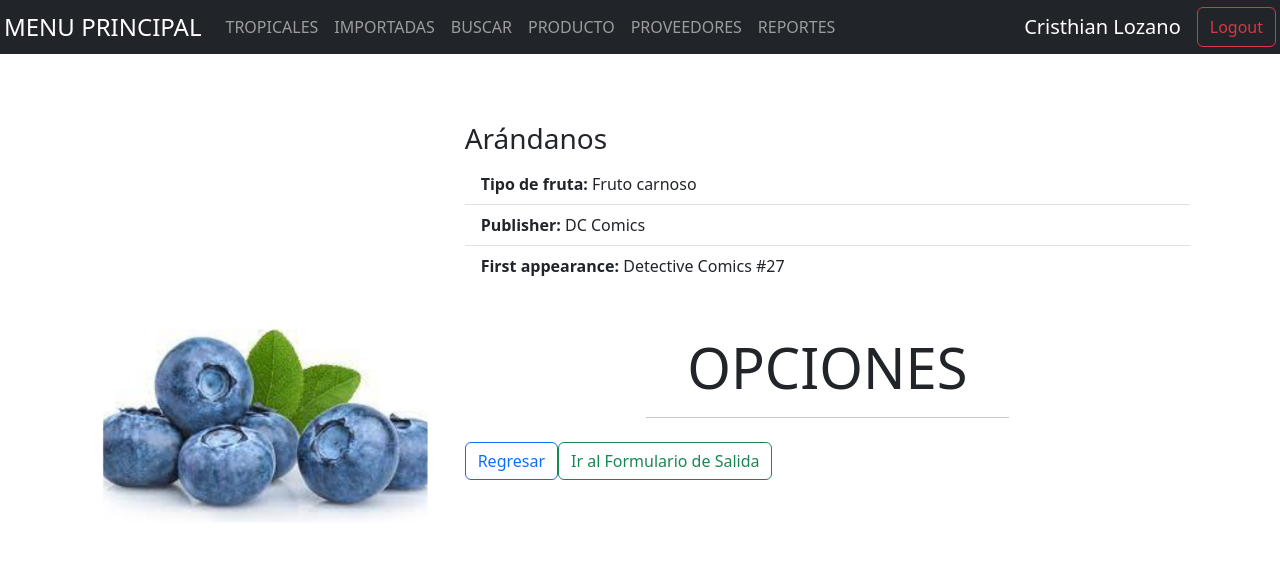
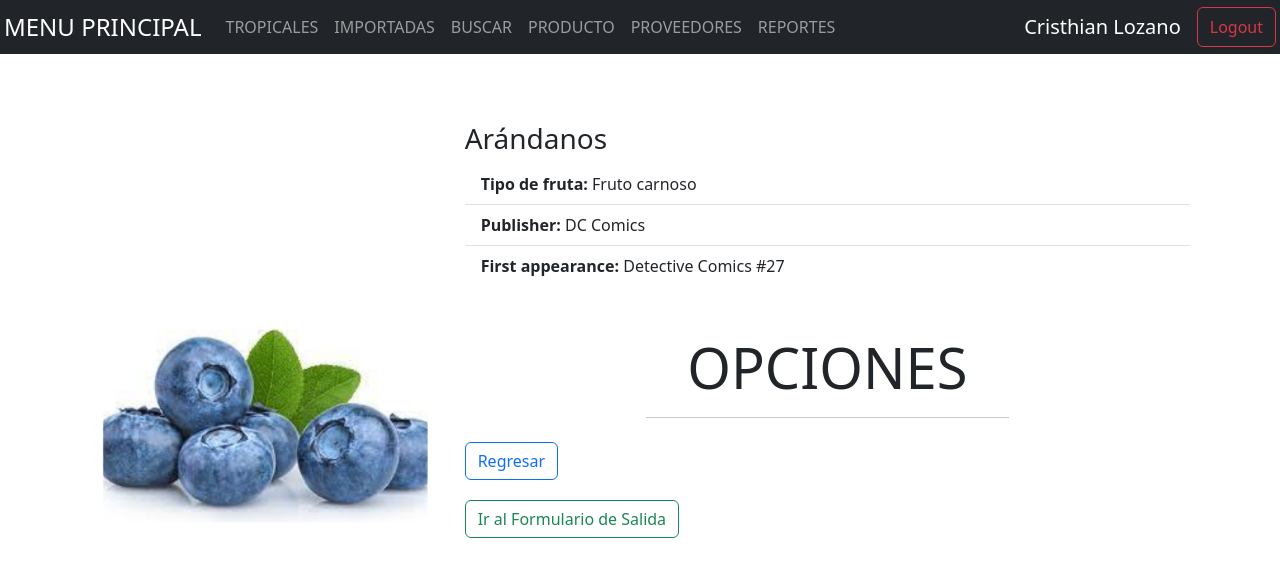
Before and after one commit to Cristian1805/Aplicacion-trabajo-de-grado, a React (Vite) app: page /hero/dc-arandanos in a window 1280 px wide. Shown: the top 576 px of the page. Built offline with nearby package versions, Linux system fonts and the light colour scheme.

Commit message:
Pagina registro de usuario

```diff
--- a/src/auth/pages/LoginPage.jsx
+++ b/src/auth/pages/LoginPage.jsx
@@ -85,6 +85,8 @@ useEffect(() => {
                 onChange={onLoginInputChange}
               />
             </div>
+
+
             <div className="form-group">
             <button type="submit" className="btn btn-primary">
               Iniciar Sesión
--- a/src/auth/pages/RegisterPage.jsx
+++ b/src/auth/pages/RegisterPage.jsx
@@ -1,5 +1,9 @@
+
+import { Link, useNavigate} from 'react-router-dom';
 import React from 'react'
 import { useAuthStore } from '../../hooks/useAuthStore'
+import { useForm } from '../../hooks/useForm';
+
 
 
 const registerFormFields = {
--- a/src/heroes/pages/HeroPage.jsx
+++ b/src/heroes/pages/HeroPage.jsx
@@ -40,19 +40,22 @@ export const HeroPage = () => {
       <h1 className="display-4 text-center mt-5">OPCIONES</h1>
       <hr className="w-50 mx-auto mb-4" />
 
-      <div className="button-container">
+      <div className="form-group">
         <button
           className="btn btn-outline-primary mr-2"
           onClick={onNavigateBack}
         >
           Regresar
         </button>
+      </div>
 
+      <div className='form-group'>
         <Link to="/salida-frm" className="btn btn-outline-success ml-2">
           Ir al Formulario de Salida
         </Link>
       </div>
 
+
       </div>
     </div>
   );
```
